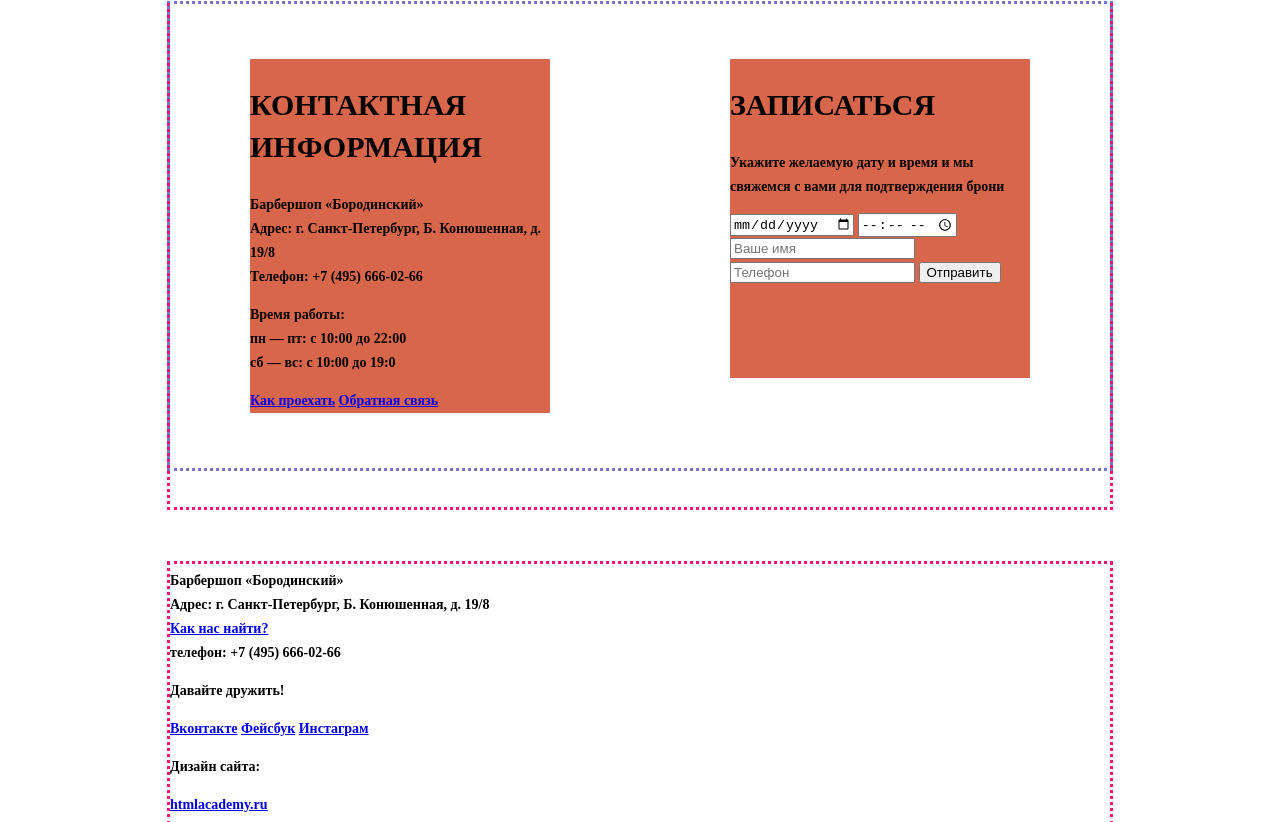
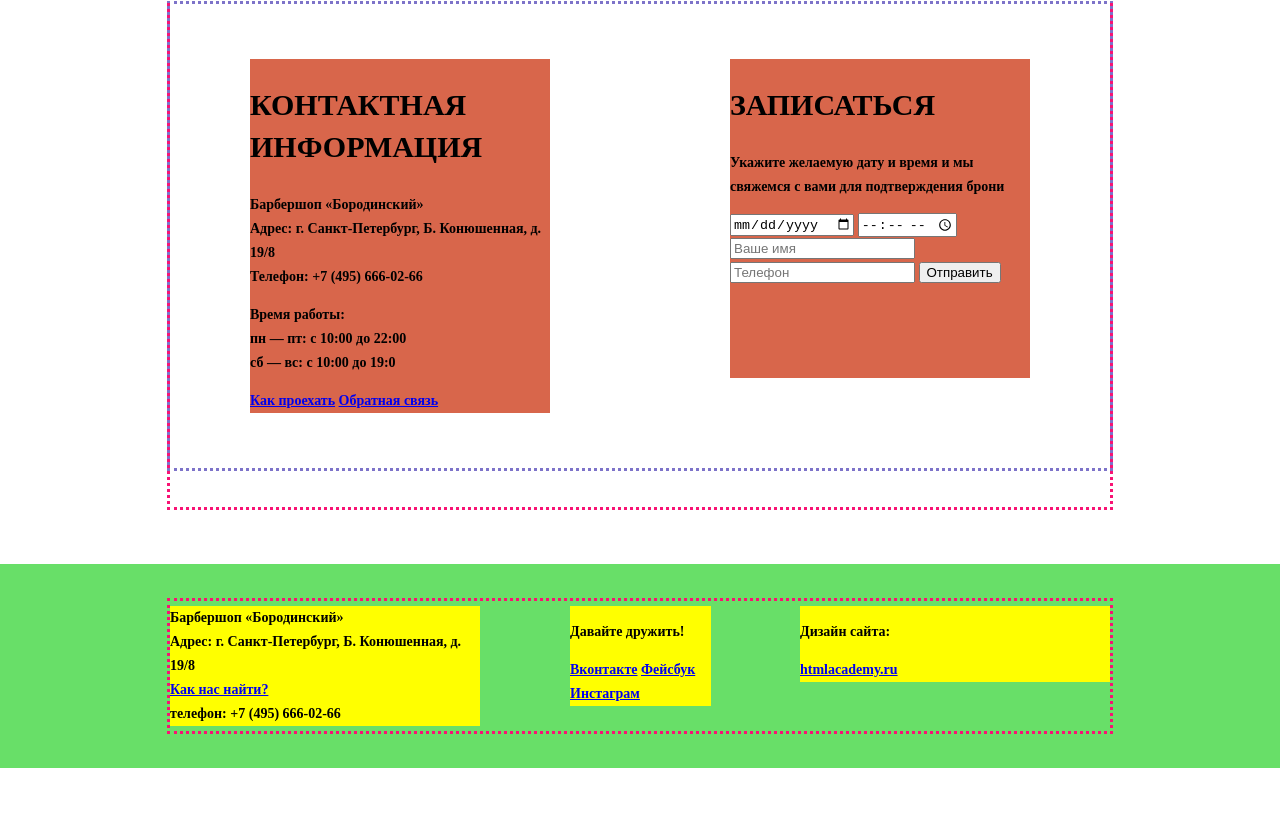
Before and after one commit to Elianta/barbershop, a plain HTML site: page index.html in a window 1280 px wide. Shown: the part 1240-2062 px from the top of the page. After the commit the page ends 2008 px from the top, so only its background shows below. Drawn offline with Linux system fonts and the light colour scheme.

Commit message:
Grid: Correction of Main Footer is finished

```diff
--- a/css/style.css
+++ b/css/style.css
@@ -119,3 +119,31 @@ h2 {
 .gallery-content {
     margin: 0;
 }
+.main-footer {
+    /* Box-model */
+     padding: 37px 0;
+    /* Visual */
+    background-color: #68df68;
+}
+.footer-contacts{
+    /* Box-model */
+    width: 310px;
+    float: left;
+    margin-right: 90px;
+    /* Visual */
+    background-color: yellow;
+}
+.footer-social {
+    /* Box-model */
+    width: 141px;
+    float: left;
+    /* Visual */
+    background-color: yellow;
+}
+.footer-copyright {
+    /* Box-model */
+    width: 310px;
+    float: right;
+    /* Visual */
+    background-color: yellow;
+}
```
